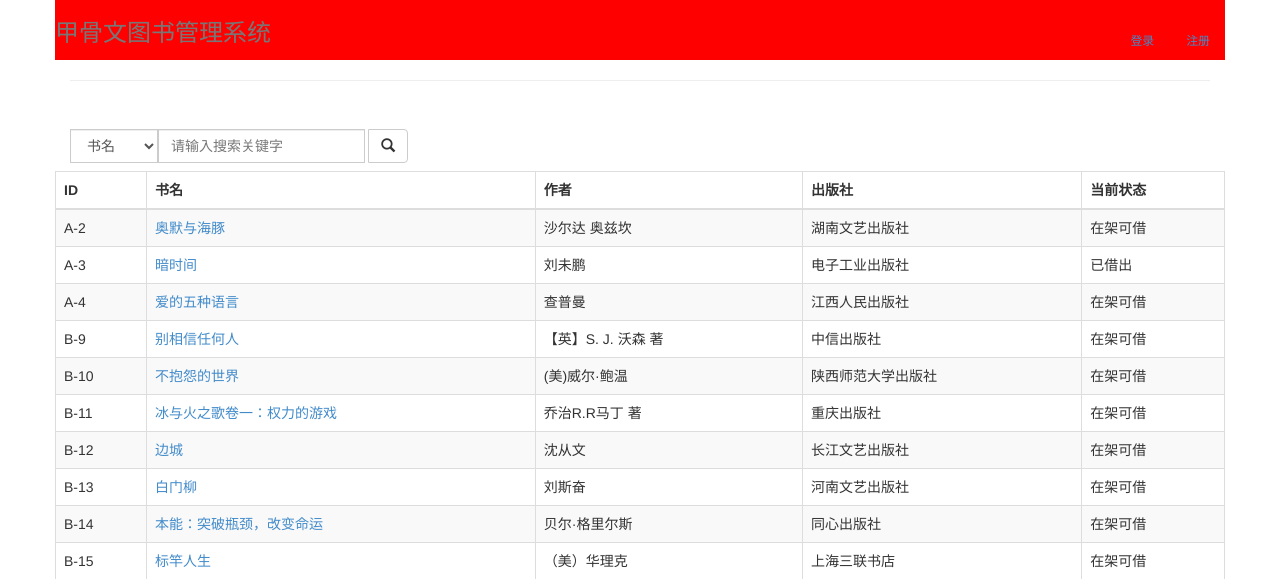
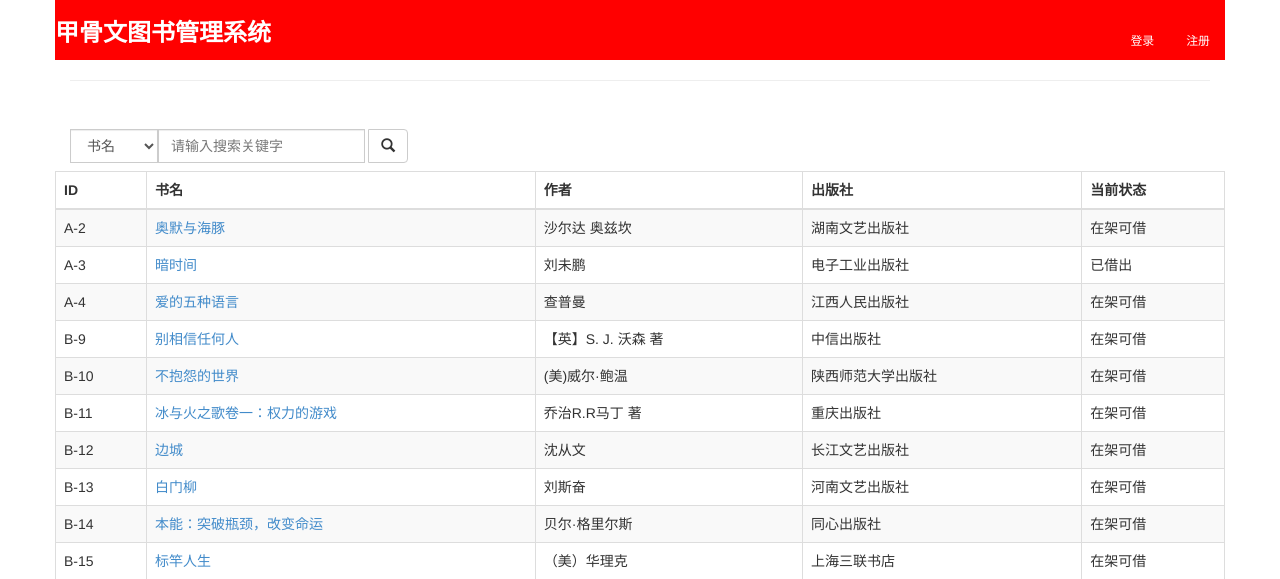
Before and after one commit to nicky90/OracleLib, a Django app: page /books/ in a window 1280 px wide. Shown: the top 579 px of the page. Run offline with Django 3.2, Linux system fonts and the light colour scheme; data comes from the database, SQL or seed files in the repository; both versions use the stored data as it was after the commit; parts of the project's set-up code (start-up, migrations or seed data) failed here and were passed over; some libraries are stand-ins or nearby versions.

Commit message:
style modified

```diff
--- a/books/templates/base.html
+++ b/books/templates/base.html
@@ -11,7 +11,7 @@
   </head>
   <body>
     <div class="container">
-      <div class="row" style="background-color: red; color: white">
+      <div class="row" style="background-color: red">
         <div class="header">
           {% block header %}{% endblock %}
           <h3 class="text-muted">{% block headline %}{% endblock %}</h3>
--- a/books/templates/books/bookinfo.html
+++ b/books/templates/books/bookinfo.html
@@ -35,7 +35,7 @@
 </table>
 {% if book.status == "在架可借" %}
 <form class="" action="/books/borrow/{{ book.identifier }}/" method="post">{% csrf_token %}
-  <input type="submit" value="我要借此书" />
+  <input type="submit" class="btn btn-primary" value="我要借此书" />
 </form>
 {% endif %}
 {% endblock %}
--- a/books/templates/books/index.html
+++ b/books/templates/books/index.html
@@ -2,16 +2,16 @@
 
 {% block title %}甲骨文图书管理系统{% endblock %}
 
-{% block headline %}甲骨文图书管理系统{% endblock %}
+{% block headline %}<p style="color: white; font-family: sans-serif; font-weight: 900">甲骨文图书管理系统</p>{% endblock %}
 
 {% block header %}
-<ul class="nav nav-pills pull-right">
+<ul class="nav nav-pills pull-right" style="color: white">
   {% if user.username != '' %}
-  <li><a href="{% url 'userinfo' user %}"><small>{{ user.username }}</small></a></li>
-  <li><a href="{% url 'logout' %}"><small>退出</small></a></li>
+  <li><a href="{% url 'userinfo' user %}"><small style="color: white; font-weight: 900">{{ user.username }}</small></a></li>
+  <li><a href="{% url 'logout' %}"><small style="color: white; font-weight: bold">退出</small></a></li>
   {% else %}
-  <li><a href="/accounts/login/"><small>登录</small></a></li>
-  <li><a href="/accounts/register/"><small>注册</small></a></li>
+  <li><a href="/accounts/login/"><small style="color: white">登录</small></a></li>
+  <li><a href="/accounts/register/"><small style="color: white">注册</small></a></li>
   {% endif %}
 </ul>
 {% endblock %}
@@ -97,7 +97,6 @@
       <a href="?page={{ books.next_page_number }}">下一页</a>
       <a href="?page={{ books.paginator.num_pages }}">最后一页</a>
     {% endif %}
-
     <form action="" method="get">
       <input type="text" name="page" />
       <input type="submit" value="GO" />
```
Also changed, not shown: books/templates/books/userinfo.html (+6 -5 lines), db.sqlite3.
